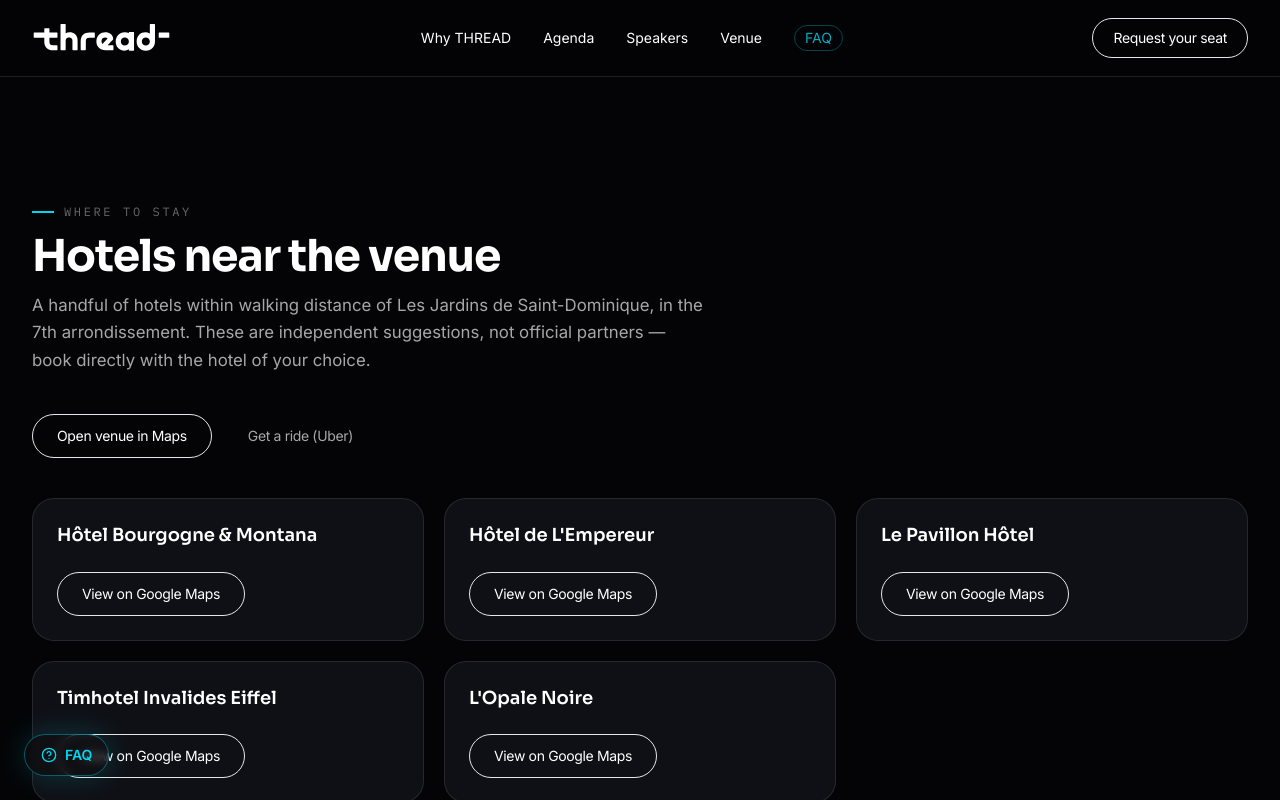
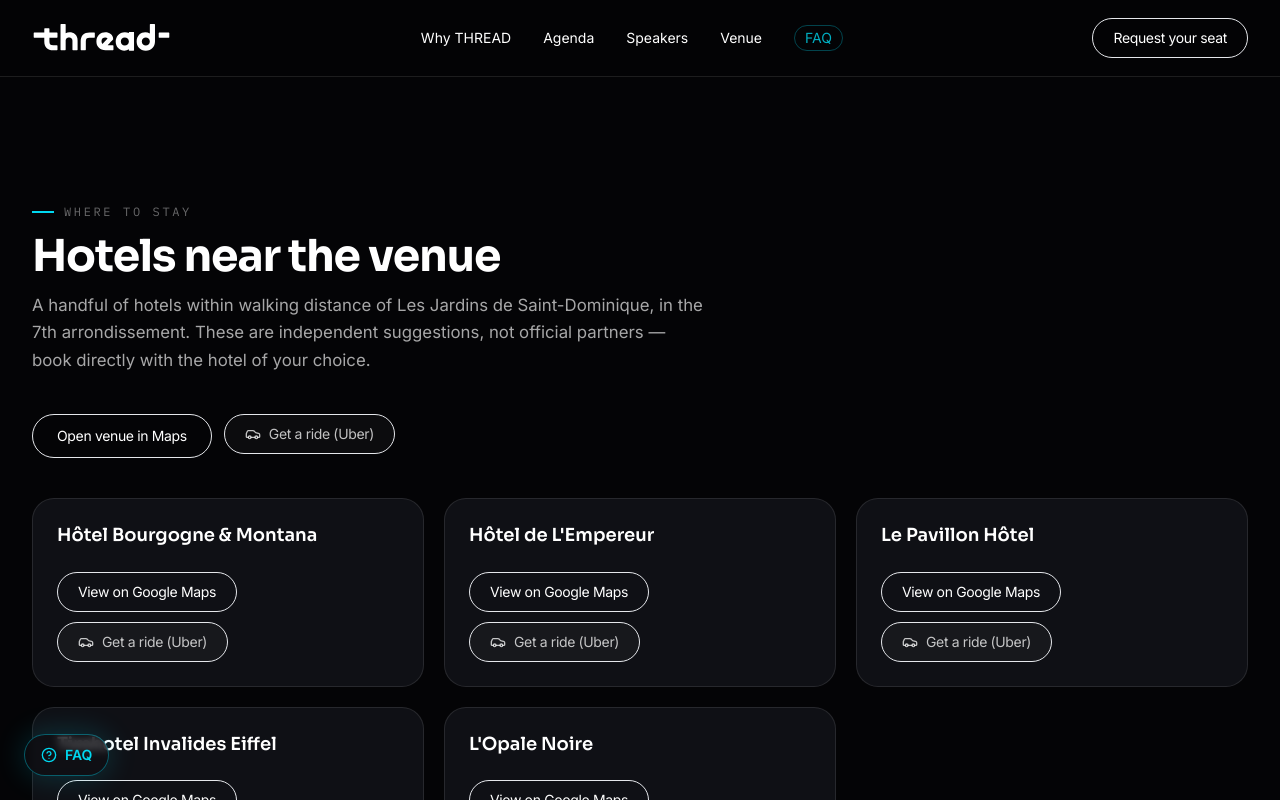
Before and after one commit to FiligranHQ/thread-conference, a React (Vite) app: page /hotels in a window 1280 px wide. Shown: the top 800 px of the page. Built offline with nearby package versions, Linux system fonts and the light colour scheme.

Commit message:
fix(getanuber): Add per-hotel Uber ride links and improve Uber button visibility (#68)
Co-authored-by: copilot-swe-agent[bot] <198982749+Copilot@users.noreply.github.com>

```diff
--- a/src/components/VenueSection.tsx
+++ b/src/components/VenueSection.tsx
@@ -1,4 +1,4 @@
-import { Calendar, Flower2, MapPin, Users } from "lucide-react";
+import { Calendar, Car, Flower2, MapPin, Users } from "lucide-react";
 import { venue, venueUberUrl } from "@/content/site";
 import { ButtonLink } from "@/components/ui/Button";
 import { Reveal } from "@/components/ui/Reveal";
@@ -51,9 +51,11 @@ export const VenueSection = () => {
                 <ButtonLink
                   href={venueUberUrl}
                   variant="ghost"
+                  size="sm"
                   target="_blank"
                   rel="noopener noreferrer"
                 >
+                  <Car className="h-4 w-4" />
                   Get a ride (Uber)
                 </ButtonLink>
               </div>
--- a/src/components/ui/Button.tsx
+++ b/src/components/ui/Button.tsx
@@ -31,8 +31,8 @@ const variantClasses: Record<ButtonVariant, string> = {
     "border border-white/24 text-foreground bg-transparent " +
     "hover:border-cyan hover:text-cyan",
   ghost:
-    "bg-transparent text-foreground/65 " +
-    "hover:text-foreground",
+    "border border-white/14 text-foreground/75 bg-white/[0.03] " +
+    "hover:border-cyan/50 hover:bg-white/[0.06] hover:text-foreground hover:-translate-y-px active:translate-y-0",
   // Backward-compat aliases
   primary:
     "bg-[linear-gradient(90deg,hsl(var(--blue)),hsl(var(--cyan)),hsl(var(--lime)))] text-ink font-bold " +
--- a/src/content/site.ts
+++ b/src/content/site.ts
@@ -96,41 +96,56 @@ export const venue = {
 } as const;
 
 /**
- * Uber deep link that pre-fills the venue address as the drop-off point.
- * Falls back gracefully to the Uber homepage if the app isn't installed.
+ * Builds an Uber deep link that pre-fills the given address as the drop-off
+ * point. Falls back gracefully to the Uber homepage if the app isn't installed.
  */
-export const venueUberUrl = `https://m.uber.com/ul/?action=setPickup&pickup=my_location&dropoff[formatted_address]=${encodeURIComponent(
-  `${venue.title}, ${venue.address}`,
-)}`;
+const buildUberUrl = (formattedAddress: string) =>
+  `https://m.uber.com/ul/?action=setPickup&pickup=my_location&dropoff[formatted_address]=${encodeURIComponent(
+    formattedAddress,
+  )}`;
+
+/** Uber deep link that pre-fills the venue address as the drop-off point. */
+export const venueUberUrl = buildUberUrl(`${venue.title}, ${venue.address}`);
 
 /** Suggested hotels near the venue, for the dedicated "Nearby hotels" page. */
 export const hotels = [
   {
     name: "Hôtel Bourgogne & Montana",
+    address: "3 Rue de Bourgogne, 75007 Paris",
     mapsUrl:
       "https://www.google.com/maps/place//data=!4m2!3m1!1s0x47e66fd446ca113b:0x6d06468c5f16ec69?sa=X&ved=1t:8290&hl=fr-FR&ictx=111",
   },
   {
     name: "Hôtel de L'Empereur",
+    address: "2 Rue Chevert, 75007 Paris",
     mapsUrl:
       "https://www.google.com/maps/place//data=!4m2!3m1!1s0x47e67027ed87adb9:0x92b6d4a9938a4fbd?sa=X&ved=1t:8290&hl=fr-FR&ictx=111",
   },
   {
     name: "Le Pavillon Hôtel",
+    address: "54 Rue Saint-Dominique, 75007 Paris",
     mapsUrl:
       "https://www.google.com/maps/place//data=!4m2!3m1!1s0x47e66fd9b7d5e1c7:0x371399a68b45e247?sa=X&ved=1t:8290&hl=fr-FR&ictx=111",
   },
   {
     name: "Timhotel Invalides Eiffel",
+    address: "35 Boulevard de la Tour-Maubourg, 75007 Paris",
     mapsUrl:
       "https://www.google.com/maps/place//data=!4m2!3m1!1s0x47e66fd8329a331f:0xaa35dda874c16329?sa=X&ved=1t:8290&hl=fr-FR&ictx=111",
   },
   {
     name: "L'Opale Noire",
+    address: "20 Rue de Bellechasse, 75007 Paris",
     mapsUrl:
       "https://www.google.com/maps/place//data=!4m2!3m1!1s0x47e66fa309530ef1:0x53eafdcbd6fd7085?sa=X&ved=1t:8290&ictx=111",
   },
 ] as const;
+
+/** Per-hotel Uber deep links, keyed by the hotel's own address. */
+export const hotelUberUrls = hotels.map((hotel) => ({
+  name: hotel.name,
+  url: buildUberUrl(`${hotel.name}, ${hotel.address}`),
+}));
 
 /** Copy for the dedicated "Nearby hotels" page. */
 export const hotelsPage = {
--- a/src/pages/HotelsPage.tsx
+++ b/src/pages/HotelsPage.tsx
@@ -1,10 +1,17 @@
+import { Car } from "lucide-react";
 import { Navigation } from "@/components/Navigation";
 import { Footer } from "@/components/Footer";
 import { FAQPill } from "@/components/FAQPill";
 import { Reveal } from "@/components/ui/Reveal";
 import { SectionHeading } from "@/components/ui/SectionHeading";
 import { ButtonLink } from "@/components/ui/Button";
-import { hotels, hotelsPage, venue, venueUberUrl } from "@/content/site";
+import {
+  hotels,
+  hotelsPage,
+  hotelUberUrls,
+  venue,
+  venueUberUrl,
+} from "@/content/site";
 
 const HotelsPage = () => (
   <>
@@ -31,9 +38,11 @@ const HotelsPage = () => (
               <ButtonLink
                 href={venueUberUrl}
                 variant="ghost"
+                size="sm"
                 target="_blank"
                 rel="noopener noreferrer"
               >
+                <Car className="h-4 w-4" />
                 Get a ride (Uber)
               </ButtonLink>
             </div>
@@ -46,15 +55,27 @@ const HotelsPage = () => (
                   <p className="font-display text-lg font-semibold leading-snug">
                     {hotel.name}
                   </p>
+                  <div className="flex flex-wrap gap-2.5">
                     <ButtonLink
                       href={hotel.mapsUrl}
                       variant="outline"
+                      size="sm"
                       target="_blank"
                       rel="noopener noreferrer"
-                    className="self-start"
                     >
                       View on Google Maps
                     </ButtonLink>
+                    <ButtonLink
+                      href={hotelUberUrls[index].url}
+                      variant="ghost"
+                      size="sm"
+                      target="_blank"
+                      rel="noopener noreferrer"
+                    >
+                      <Car className="h-4 w-4" />
+                      Get a ride (Uber)
+                    </ButtonLink>
+                  </div>
                 </div>
               </Reveal>
             ))}
```
Lines whose indentation alone changed are shown as unchanged.
